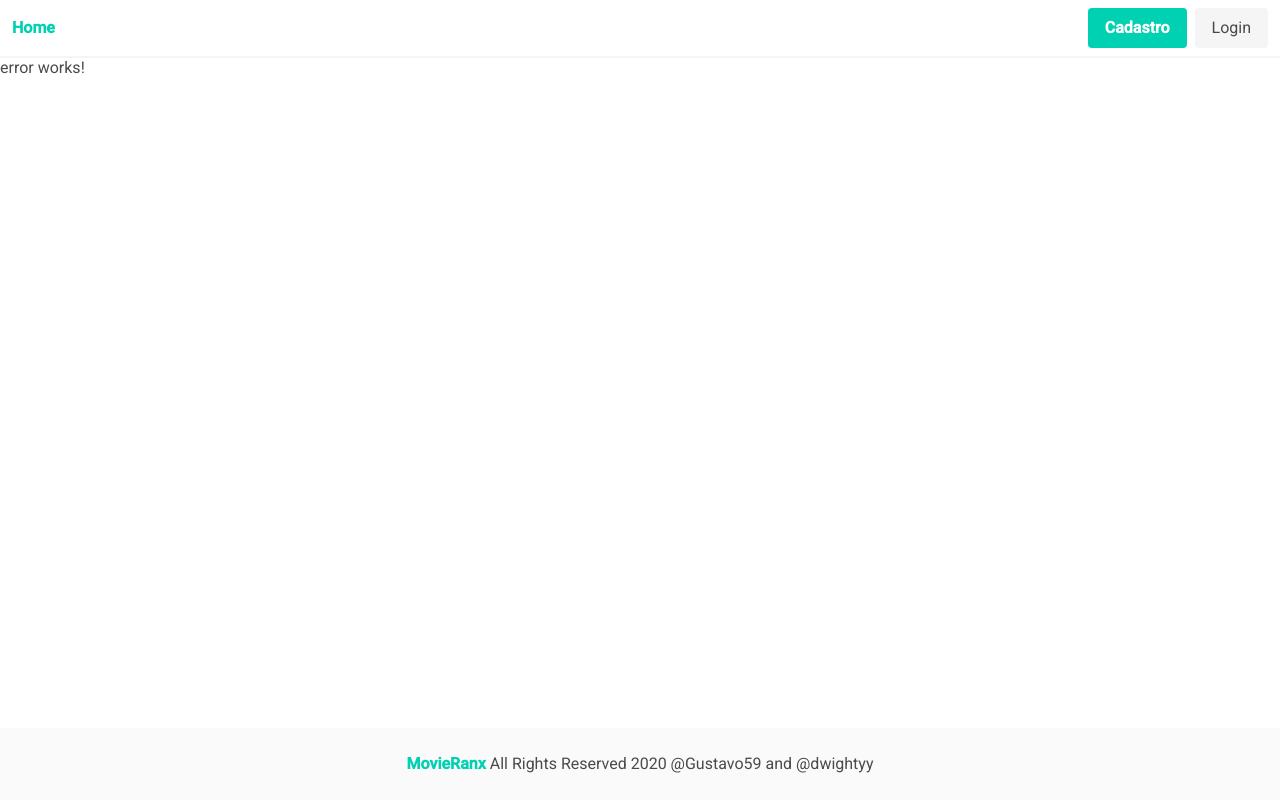
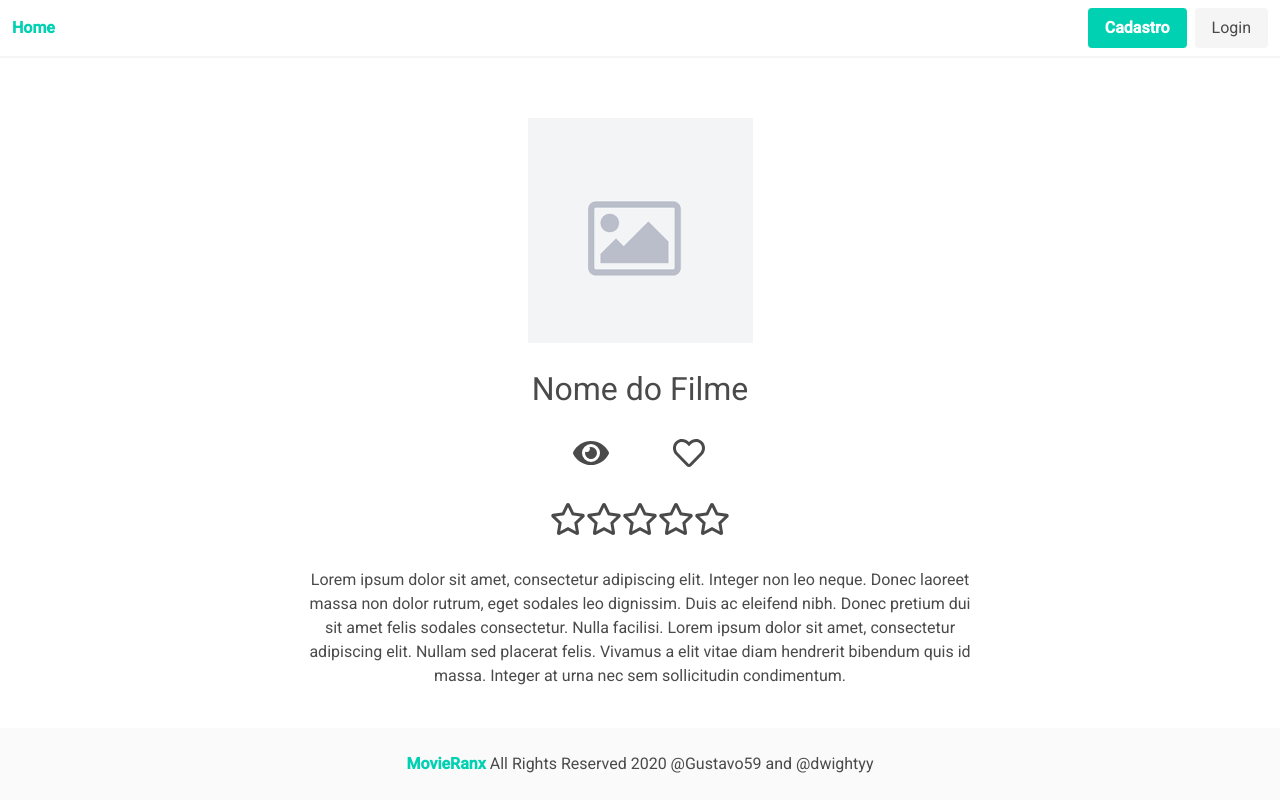
Before and after one commit to Gustavo59/Angular-Movieranx, an Angular app: page /movie/1 in a window 1280 px wide. Built offline with nearby package versions, Linux system fonts and the light colour scheme.

Commit message:
WIP design inicial tela da entidade filme

```diff
--- a/src/app/app-routing.module.ts
+++ b/src/app/app-routing.module.ts
@@ -4,6 +4,7 @@ import { LoginComponent } from './login/login.component';
 import { ErrorComponent } from './error/error.component';
 import { RegisterComponent } from './register/register.component';
 import { HomeComponent } from './home/home.component';
+import { MovieComponent } from './movie/movie.component';
 
 
 const routes: Routes = [
@@ -11,6 +12,7 @@ const routes: Routes = [
   { path: 'login', component: LoginComponent },
   { path: 'home', component: HomeComponent },
   { path: 'register', component: RegisterComponent },
+  { path: 'movie/:id', component: MovieComponent },
   { path: '**', component: ErrorComponent }
 ];
 
--- a/src/app/app.module.ts
+++ b/src/app/app.module.ts
@@ -27,6 +27,7 @@ import { HomeComponent } from './home/home.component';
 import { FlexLayoutModule } from '@angular/flex-layout';
 import { MatSidenavModule } from '@angular/material/sidenav';
 import { MatSnackBarModule } from '@angular/material/snack-bar';
+import { MovieComponent } from './movie/movie.component';
 
 @NgModule({
   declarations: [
@@ -36,7 +37,8 @@ import { MatSnackBarModule } from '@angular/material/snack-bar';
     MenuComponent,
     FooterComponent,
     RegisterComponent,
-    HomeComponent
+    HomeComponent,
+    MovieComponent
   ],
   imports: [
     BrowserModule,
--- a/src/app/home/home.component.html
+++ b/src/app/home/home.component.html
@@ -7,7 +7,7 @@
 
   <div class="columns is-mobile is-centered" id="popular_movies_row">
     <div class="column has-text-centered" *ngFor="let filme of filmes">
-      <a>
+      <a href="/movie/{{filme.id}}">
         <img src={{filme.src}} title="{{filme.name}} ({{filme.year}})">
       </a>
       <p id="movie_name"><a>{{filme.name}}</a></p>
--- a/src/app/home/home.component.ts
+++ b/src/app/home/home.component.ts
@@ -20,27 +20,32 @@ export class HomeComponent implements OnInit {
       {
         "src": "../../assets/image-not-found.png",
         "name": "Batman",
-        "year": 2008
+        "year": 2008,
+        "id": 1
       },
       {
         "src": "../../assets/image-not-found.png",
         "name": "Lord of the Rings",
-        "year": 2001
+        "year": 2001,
+        "id": 2
       },
       {
         "src": "../../assets/image-not-found.png",
         "name": "Amour",
-        "year": 2012
+        "year": 2012,
+        "id": 3
       },
       {
         "src": "../../assets/image-not-found.png",
         "name": "Memento",
-        "year": 2000
+        "year": 2000,
+        "id": 4
       },
       {
         "src": "../../assets/image-not-found.png",
         "name": "Moonlight",
-        "year": 2016
+        "year": 2016,
+        "id": 5
       }
     ]
   }
--- /dev/null
+++ b/src/app/movie/movie.component.css
@@ -0,0 +1,4 @@
+#movie_name {
+  font-size: 2em;
+  margin-top: 15px;
+}
--- /dev/null
+++ b/src/app/movie/movie.component.html
@@ -0,0 +1,39 @@
+<div class="container">
+  <div class="columns is-mobile is-centered" style="margin-top: 50px;">
+    <div class="column has-text-centered">
+      <a>
+        <img src="../../assets/image-not-found.png">
+      </a>
+      <h2 id="movie_name">Nome do Filme</h2>
+    </div>
+  </div>
+  <div class="columns is-mobile is-centered has-text-centered">
+    <div class="column is-1">
+      <i class="fas fa-eye" style="font-size: 2em;"></i>
+    </div>
+    <div class="column is-1">
+      <i class="far fa-heart" id="heart_icon" style="font-size: 2em;"></i>
+    </div>
+  </div>
+  <div class="columns is-mobile is-centered has-text-centered">
+    <div class="column" style="font-size: 2em;">
+      <i class="far fa-star"></i>
+      <i class="far fa-star"></i>
+      <i class="far fa-star"></i>
+      <i class="far fa-star"></i>
+      <i class="far fa-star"></i>
+    </div>
+  </div>
+  <div class="columns is-mobile is-centered has-text-centered">
+    <div class="column is-7">
+      <p>
+        Lorem ipsum dolor sit amet, consectetur adipiscing elit. Integer non leo neque. Donec laoreet massa non dolor
+        rutrum, eget sodales leo dignissim. Duis ac eleifend nibh. Donec pretium dui sit amet felis sodales consectetur.
+        Nulla facilisi. Lorem ipsum dolor sit amet, consectetur adipiscing elit. Nullam sed placerat felis. Vivamus a
+        elit
+        vitae diam hendrerit bibendum quis id massa. Integer at urna nec sem sollicitudin condimentum.
+      </p>
+    </div>
+
+  </div>
+</div>
--- /dev/null
+++ b/src/app/movie/movie.component.ts
@@ -0,0 +1,15 @@
+import { Component, OnInit } from '@angular/core';
+
+@Component({
+  selector: 'app-movie',
+  templateUrl: './movie.component.html',
+  styleUrls: ['./movie.component.css']
+})
+export class MovieComponent implements OnInit {
+
+  constructor() { }
+
+  ngOnInit(): void {
+  }
+
+}
```
Also changed, not shown: 1 other file (tests, documents, lock files or other folders).
